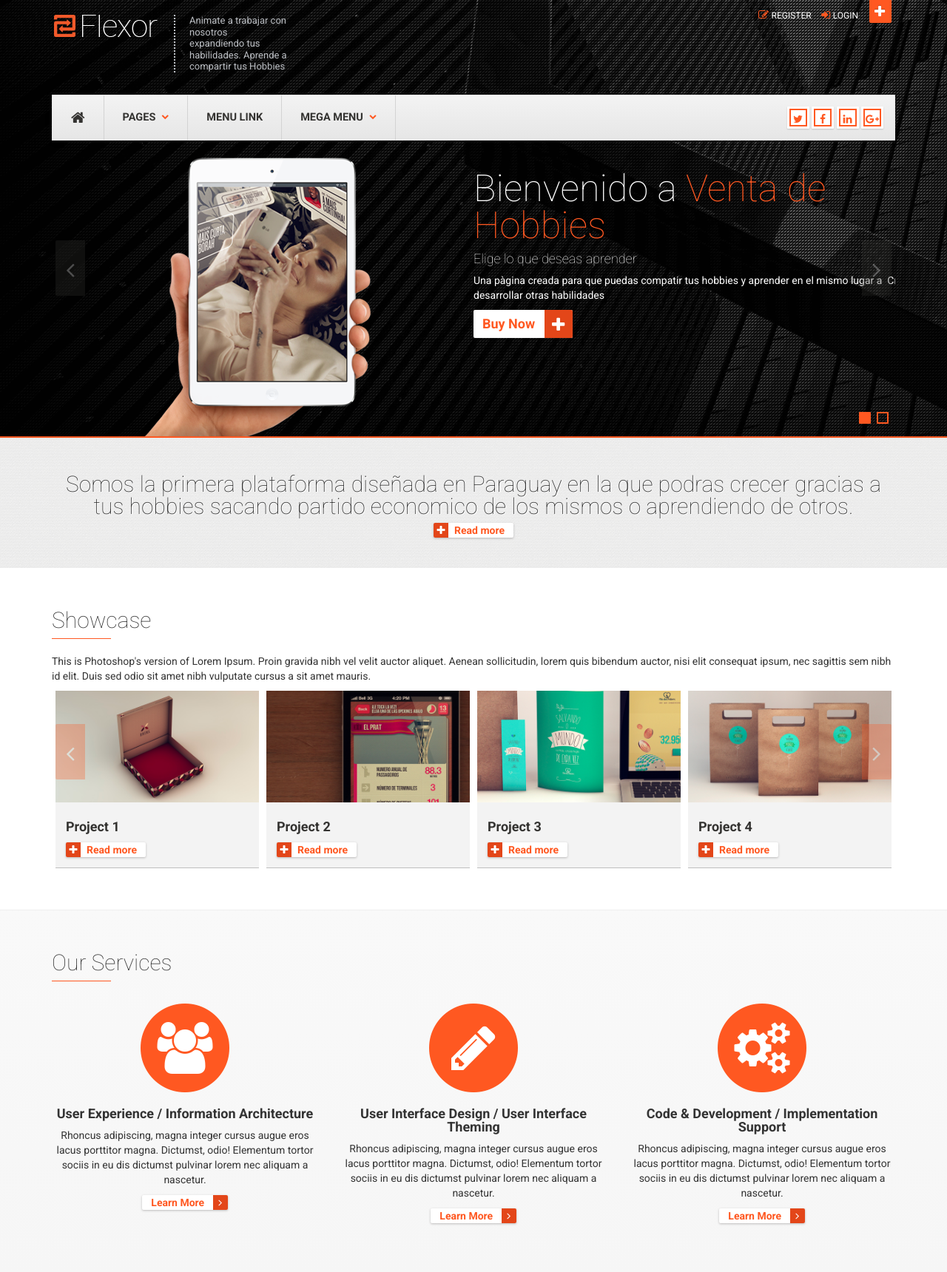
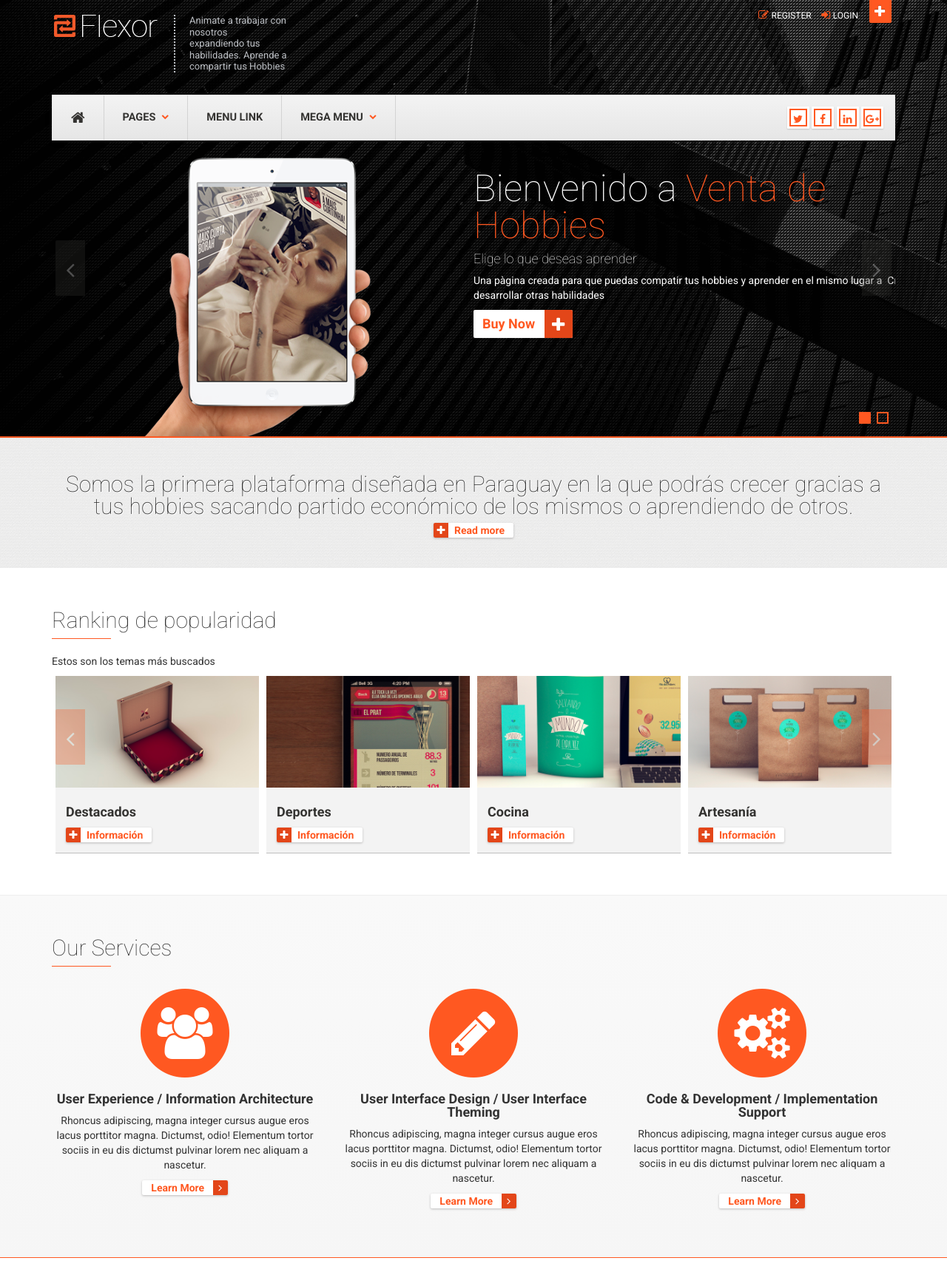
Before and after one commit to valeealcaraz/Hackathon, a Flask app: page / in a window 1280 px wide. Shown: the top 1720 px of the page at 74% size. Run offline with Flask 2, Linux system fonts and the light colour scheme; some libraries are stand-ins or nearby versions.

Commit message:
rankings y clasificacion de hobbies

```diff
--- a/templates/Flexor/index.html
+++ b/templates/Flexor/index.html
@@ -268,7 +268,7 @@
     <div class="mission text-center block block-pd-sm block-bg-noise">
       <div class="container">
         <h2 class="text-shadow-white">
-          Somos la primera plataforma diseñada en Paraguay en la que podras crecer gracias a tus hobbies sacando partido economico de los mismos o aprendiendo de otros.
+          Somos la primera plataforma diseñada en Paraguay en la que podrás crecer gracias a tus hobbies sacando partido económico de los mismos o aprendiendo de otros.
             <a href="about.html" class="btn btn-more"><i class="fa fa-plus"></i>Read more</a>
           </h2>
       </div>
@@ -277,10 +277,9 @@
     <div class="showcase block block-border-bottom-grey">
       <div class="container">
         <h2 class="block-title">
-            Showcase
+            Ranking de popularidad
           </h2>
-        <p>This is Photoshop's version of Lorem Ipsum. Proin gravida nibh vel velit auctor aliquet. Aenean sollicitudin, lorem quis bibendum auctor, nisi elit consequat ipsum, nec sagittis sem nibh id elit. Duis sed odio sit amet nibh vulputate cursus a
-          sit amet mauris.</p>
+        <p>Estos son los temas más buscados</p>
         <div class="item-carousel" data-toggle="owlcarousel" data-owlcarousel-settings='{"items":4, "pagination":false, "navigation":true, "itemsScaleUp":true}'>
           <div class="item">
             <a href="#" class="overlay-wrapper">
@@ -291,9 +290,9 @@
               </a>
             <div class="item-details bg-noise">
               <h4 class="item-title">
-                  <a href="#">Project 1</a>
+                  <a href="#">Destacados</a>
                 </h4>
-              <a href="#" class="btn btn-more"><i class="fa fa-plus"></i>Read more</a>
+              <a href="#" class="btn btn-more"><i class="fa fa-plus"></i>Información</a>
             </div>
           </div>
           <div class="item">
@@ -305,9 +304,9 @@
               </a>
             <div class="item-details bg-noise">
               <h4 class="item-title">
-                  <a href="#">Project 2</a>
+                  <a href="#">Deportes</a>
                 </h4>
-              <a href="#" class="btn btn-more"><i class="fa fa-plus"></i>Read more</a>
+              <a href="#" class="btn btn-more"><i class="fa fa-plus"></i>Información</a>
             </div>
           </div>
           <div class="item">
@@ -319,9 +318,9 @@
               </a>
             <div class="item-details bg-noise">
               <h4 class="item-title">
-                  <a href="#">Project 3</a>
+                  <a href="#">Cocina</a>
                 </h4>
-              <a href="#" class="btn btn-more"><i class="fa fa-plus"></i>Read more</a>
+              <a href="#" class="btn btn-more"><i class="fa fa-plus"></i>Información</a>
             </div>
           </div>
           <div class="item">
@@ -333,9 +332,9 @@
               </a>
             <div class="item-details bg-noise">
               <h4 class="item-title">
-                  <a href="#">Project 4</a>
+                  <a href="#">Artesanía</a>
                 </h4>
-              <a href="#" class="btn btn-more"><i class="fa fa-plus"></i>Read more</a>
+              <a href="#" class="btn btn-more"><i class="fa fa-plus"></i>Información</a>
             </div>
           </div>
           <div class="item">
@@ -347,9 +346,9 @@
               </a>
             <div class="item-details bg-noise">
               <h4 class="item-title">
-                  <a href="#">Project 5</a>
+                  <a href="#">Tecnología</a>
                 </h4>
-              <a href="#" class="btn btn-more"><i class="fa fa-plus"></i>Read more</a>
+              <a href="#" class="btn btn-more"><i class="fa fa-plus"></i>Información</a>
             </div>
           </div>
           <div class="item">
@@ -361,9 +360,9 @@
               </a>
             <div class="item-details bg-noise">
               <h4 class="item-title">
-                  <a href="#">Project 6</a>
+                  <a href="#">Arte</a>
                 </h4>
-              <a href="#" class="btn btn-more"><i class="fa fa-plus"></i>Read more</a>
+              <a href="#" class="btn btn-more"><i class="fa fa-plus"></i>Información</a>
             </div>
           </div>
           <div class="item">
@@ -375,9 +374,9 @@
               </a>
             <div class="item-details bg-noise">
               <h4 class="item-title">
-                  <a href="#">Project 7</a>
+                  <a href="#">Estética</a>
                 </h4>
-              <a href="#" class="btn btn-more"><i class="fa fa-plus"></i>Read more</a>
+              <a href="#" class="btn btn-more"><i class="fa fa-plus"></i>Información</a>
             </div>
           </div>
           <div class="item">
@@ -389,9 +388,9 @@
               </a>
             <div class="item-details bg-noise">
               <h4 class="item-title">
-                  <a href="#">Project 8</a>
+                  <a href="#">Jardinería</a>
                 </h4>
-              <a href="#" class="btn btn-more"><i class="fa fa-plus"></i>Read more</a>
+              <a href="#" class="btn btn-more"><i class="fa fa-plus"></i>Información</a>
             </div>
           </div>
           <div class="item">
@@ -403,9 +402,9 @@
               </a>
             <div class="item-details bg-noise">
               <h4 class="item-title">
-                  <a href="#">Project 9</a>
+                  <a href="#">Fotografía</a>
                 </h4>
-              <a href="#" class="btn btn-more"><i class="fa fa-plus"></i>Read more</a>
+              <a href="#" class="btn btn-more"><i class="fa fa-plus"></i>Información</a>
             </div>
           </div>
           <div class="item">
@@ -417,9 +416,9 @@
               </a>
             <div class="item-details bg-noise">
               <h4 class="item-title">
-                  <a href="#">Project 10</a>
+                  <a href="#">Juegos de mesa</a>
                 </h4>
-              <a href="#" class="btn btn-more"><i class="fa fa-plus"></i>Read more</a>
+              <a href="#" class="btn btn-more"><i class="fa fa-plus"></i>Información</a>
             </div>
           </div>
           <div class="item">
@@ -431,9 +430,9 @@
               </a>
             <div class="item-details bg-noise">
               <h4 class="item-title">
-                  <a href="#">Project 11</a>
+                  <a href="#">Artes Marciales</a>
                 </h4>
-              <a href="#" class="btn btn-more"><i class="fa fa-plus"></i>Read more</a>
+              <a href="#" class="btn btn-more"><i class="fa fa-plus"></i>Información</a>
             </div>
           </div>
           <div class="item">
```
